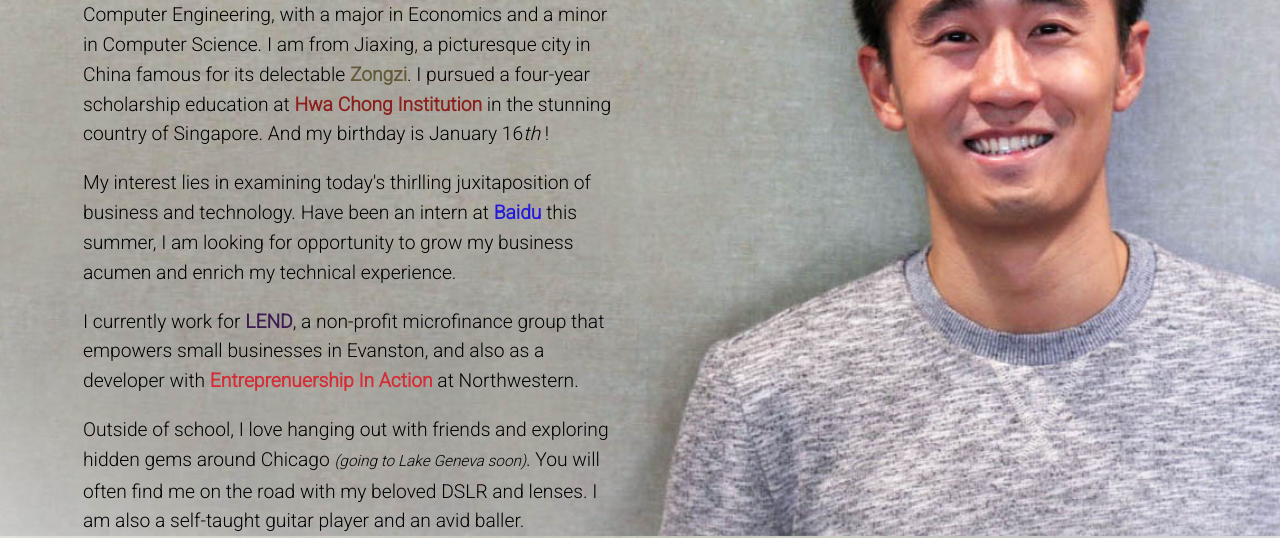
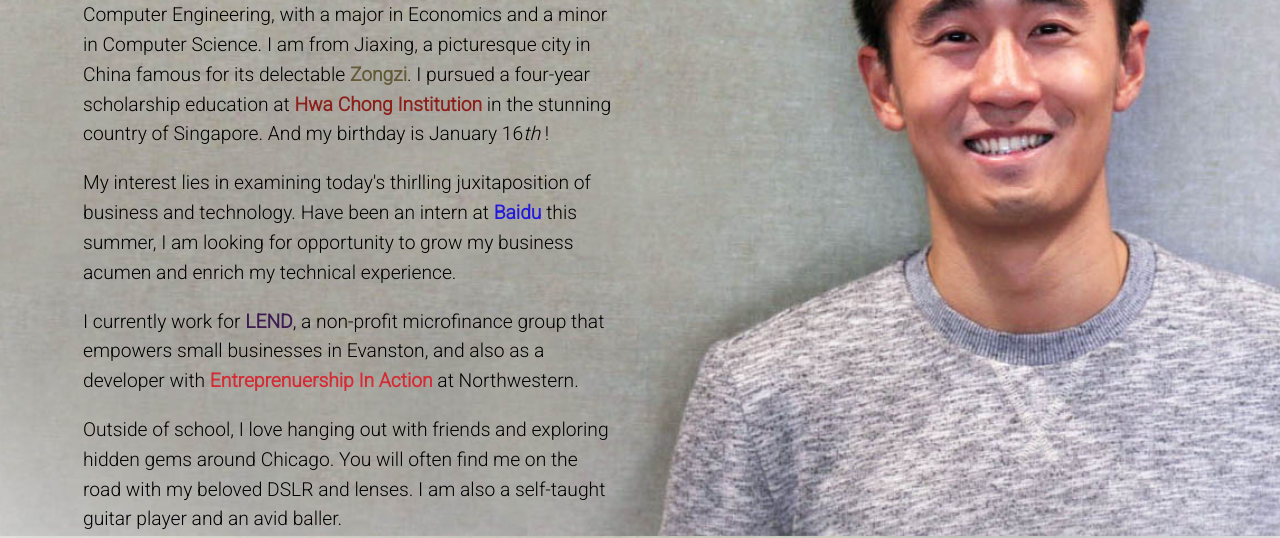
Before and after one commit to ginowangsh4/ginowangsh4.github.io, a plain HTML site: page index.html in a window 1280 px wide. Shown: the part 264-802 px from the top of the page. Drawn offline with Linux system fonts and the light colour scheme.

Commit message:
updated text

```diff
--- a/index.html
+++ b/index.html
@@ -26,7 +26,7 @@
       <p id="info">I am a student at <a href="http://www.northwestern.edu" class="northwestern"><b>Northwestern University</b></a> studying B.S. Computer Engineering, with a major in Economics and a minor in Computer Science. I am from Jiaxing, a picturesque city in China famous for its delectable <a style="color: #635937" href="https://www.google.com/search?q=zongzi&oq=zongzi&aqs=chrome..69i57j0l5.724j0j7&sourceid=chrome&ie=UTF-8"><b>Zongzi</b></a>. I pursued a four-year scholarship education at <a href="http://www.hci.edu.sg/" class="hci"><b>Hwa Chong Institution</b></a> in the stunning country of Singapore. And my birthday is January 16<i style="vertical-align: super, font-size: 0.8em">th</i> !<p>
       <p id="project">My interest lies in examining today's thirlling juxitaposition of business and technology. Have been an intern at <a href="http://www.baidu.com/" class="baidu"><b>Baidu</b></a> this summer, I am looking for opportunity to grow my business acumen and enrich my technical experience. <p>
       <p id="activity">I currently work for <a href="http://www.lendevanston.org/" class="lend"><b>LEND</b></a>, a non-profit microfinance group that empowers small businesses in Evanston, and also as a developer with <a href="http://www.nuisepic.com/" class="epic"><b>Entreprenuership In Action</b></a> at Northwestern.</p>
-      <p id="fun">Outside of school, I love hanging out with friends and exploring hidden gems around Chicago <i style="font-size: 0.8em">(going to Lake Geneva soon)</i>. You will often find me on the road with my beloved DSLR and lenses. I am also a self-taught guitar player and an avid baller.<p>
+      <p id="fun">Outside of school, I love hanging out with friends and exploring hidden gems around Chicago. You will often find me on the road with my beloved DSLR and lenses. I am also a self-taught guitar player and an avid baller.<p>
 
       <a class="mail" href="mailto:ginow@u.northwestern.edu"><b> wave at ginow (at) u (dot) northwestern (dot) edu </b></a>
       <div class="links">
```
